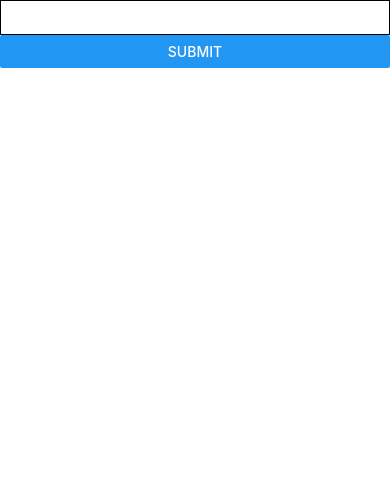
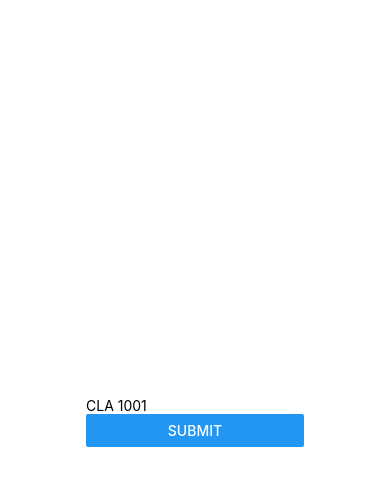
Before and after one commit to gopherpositioningsystem/gopherps, a React Native app: screen / in a window 390 px wide. Shown: the top 486 px of the page. Built offline with nearby package versions, Linux system fonts and the light colour scheme.

Commit message:
i hate forms i hate forms i hate forms

```diff
--- a/App.tsx
+++ b/App.tsx
@@ -1,5 +1,5 @@
 import { StyleSheet, Text, TextInput, View, Button } from 'react-native';
-import { useForm, Controller } from 'react-hook-form'
+import { Formik } from 'formik';
 import React from 'react';
 
 // for future use, maps nice names to the codes the api uses
@@ -27,8 +27,8 @@ const buildQuery = (search: String) => {
 }
 
 // search for a class string via the api
-const searchString = (s: String, term: string) => {
-  return fetch('https://schedulebuilder.umn.edu/api.php?' + new URLSearchParams({
+const searchString = async (s: String, term: string) => {
+  return await fetch('https://schedulebuilder.umn.edu/api.php?' + new URLSearchParams({
     type: "param_search",
     institution: "UMNTC",
     campus: "UMNTC",
@@ -40,9 +40,9 @@ const searchString = (s: String, term: string) => {
       Accept: 'application/json',
     }
   })
-    .catch(error => {
-      console.warn(error)
-    })
+  // .catch(error => {
+  //   console.warn(error)
+  // })
 }
 
 // get more detailed info about class from id (id can be retrieved from a search)
@@ -56,27 +56,28 @@ const classInfo = (classes) => {
 */
 
 export default function App() {
-  const { control, handleSubmit, formState: { errors }
-  } = useForm();
+  const searchCourse = async (course: String) => {
+    const search = await searchString(course, "1293")
+    console.log(search.json);
+  }
 
   return (
-    <View>
-      <Controller
-        control={control}
-        render={({ onChange, onBlur, value }) => (
-          <TextInput
-            style={{ paddingHorizontal: 20, borderWidth: 1, paddingVertical: 8 }}
-            onBlur={onBlur}
-            onChangeText={(value) => onChange(value)}
-            value={value}
-          />
+    <View style={styles.container}>
+      <Formik
+        initialValues={{ course: 'CLA 1001' }}
+        onSubmit={values => searchCourse(values.course)}
+      >
+        {({ handleChange, handleBlur, handleSubmit, values }) => (
+          <View>
+            <TextInput
+              onChangeText={handleChange('course')}
+              onBlur={handleBlur('course')}
+              value={values.course}
+            />
+            <Button onPress={handleSubmit} title="Submit" />
+          </View>
         )}
-        name='class'
-        rules={{ required: true }}
-        defaultValue=''
-      />
-      {errors.class && <Text>Class is required</Text>}
-      <Button title="Submit" onPress={handleSubmit((data) => console.log(data))} />
+      </Formik>
     </View>
   )
 
--- a/package.json
+++ b/package.json
@@ -11,8 +11,8 @@
   "dependencies": {
     "expo": "~49.0.13",
     "expo-status-bar": "~1.6.0",
+    "formik": "^2.4.5",
     "react": "18.2.0",
-    "react-hook-form": "^7.47.0",
     "react-native": "0.72.6",
     "react-native-dropdown-picker": "^5.4.6"
   },
```
Also changed, not shown: 1 other file (tests, documents, lock files or other folders).
